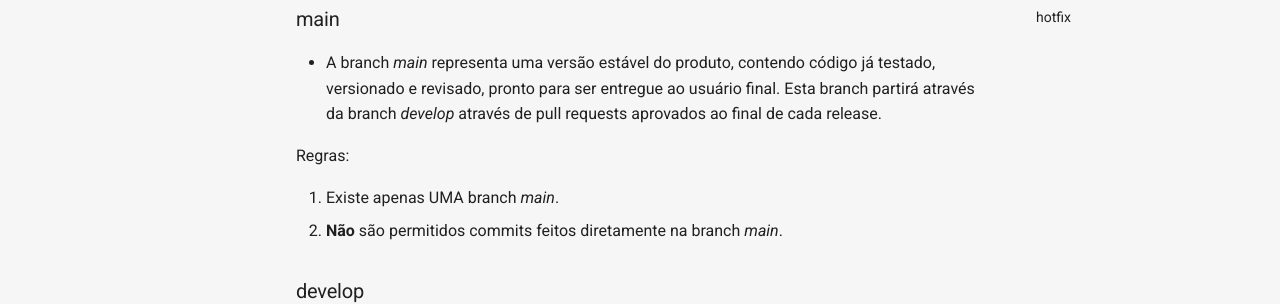
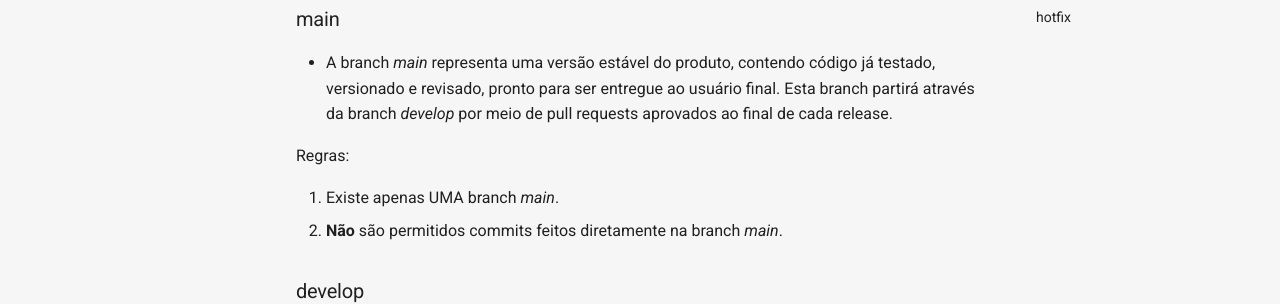
Before and after one commit to fga-eps-mds/2021.2-INDICAA-Wiki, an MkDocs documentation site: the page built from docs/documentacao/guia_de_branching.md, in a window 1280 px wide and 900 px high. Shown: the part 367-671 px from the top of the window. Built offline with MkDocs 1.6.1 and Material for MkDocs 9.7.7, drawn with Linux system fonts in a browser that asks for light colours; comment, search, counter and statistics services are not loaded.

Commit message:
:repeat: (#129) correção gramatical sugerida no PR #4

```diff
--- a/docs/documentacao/guia_de_branching.md
+++ b/docs/documentacao/guia_de_branching.md
@@ -5,7 +5,7 @@
 Uma breve explicação sobre o fluxo de trabalho:
 ### main
 
-- A branch _main_ representa uma versão estável do produto, contendo código já testado, versionado e revisado, pronto para ser entregue ao usuário final. Esta branch partirá através da branch _develop_ através de pull requests aprovados ao final de cada release.
+- A branch _main_ representa uma versão estável do produto, contendo código já testado, versionado e revisado, pronto para ser entregue ao usuário final. Esta branch partirá através da branch _develop_ por meio de pull requests aprovados ao final de cada release.
 
 Regras:
 
```
